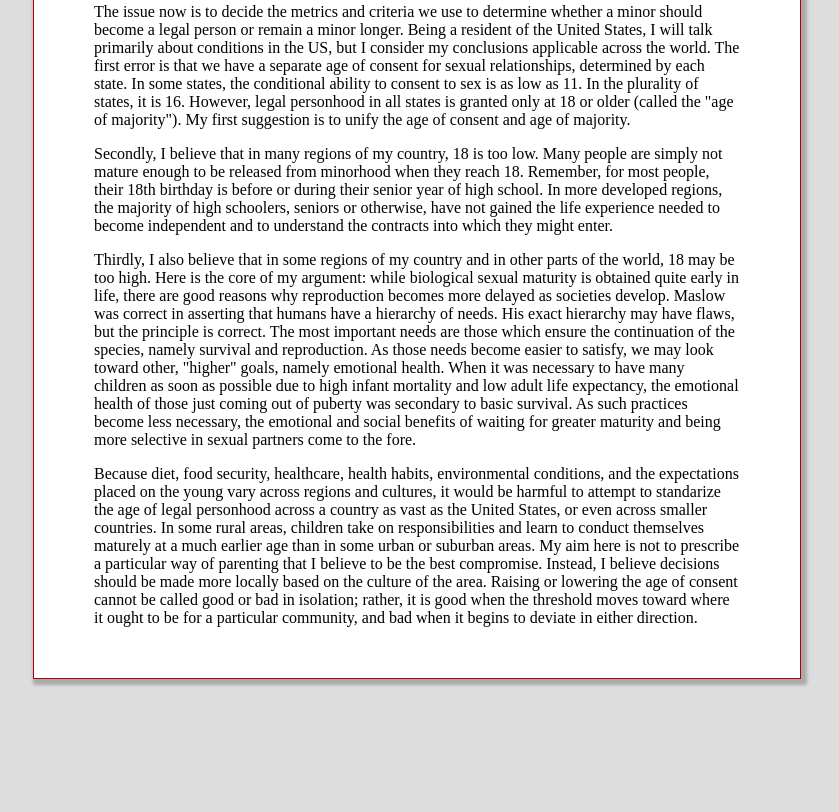
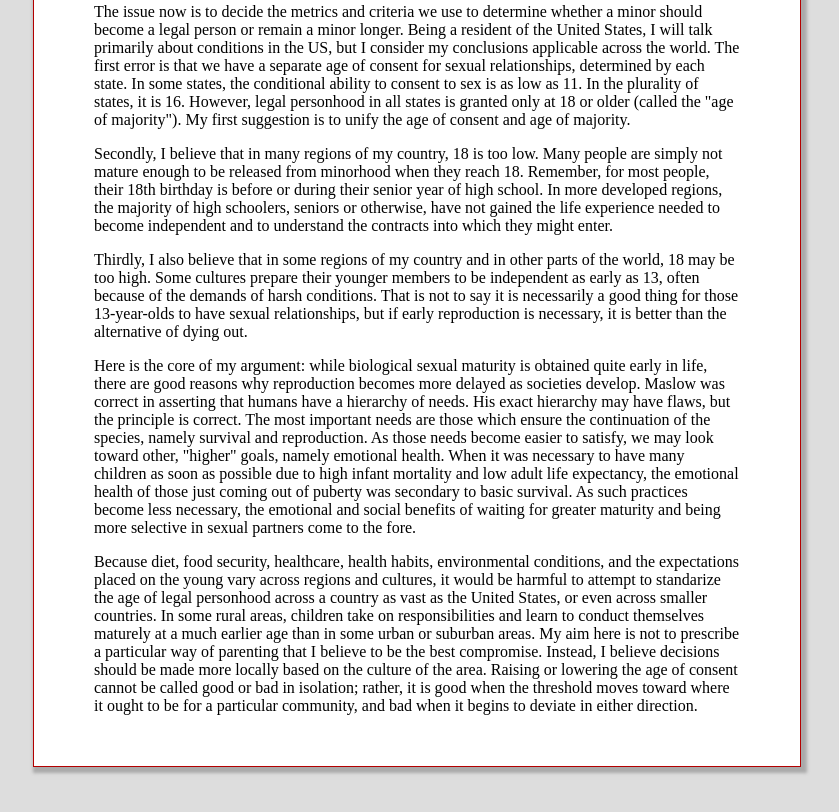
Before and after one commit to landyacht/landyacht.github.io, a plain HTML site: page age-of-consent.html in a window 1280 px wide. Shown: the part 2229-3041 px from the top of the page, without its empty margins (223-1062 px from the left). Before the commit the page ends 3003 px from the top, so only its background shows below. Drawn offline with Linux system fonts and the light colour scheme.

Commit message:
Turned confusing opening sentence into its own paragraph in age-of-consent.html

```diff
--- a/age-of-consent.html
+++ b/age-of-consent.html
@@ -134,6 +134,10 @@
 			</p>
 			<p>
 				Thirdly, I also believe that in some regions of my country and in other parts of the world, 18 may be too high.
+				Some cultures prepare their younger members to be independent as early as 13, often because of the demands of harsh conditions.
+				That is not to say it is necessarily a good thing for those 13-year-olds to have sexual relationships, but if early reproduction is necessary, it is better than the alternative of dying out.
+			</p>
+			<p>
 				Here is the core of my argument: while biological sexual maturity is obtained quite early in life, there are good reasons why reproduction becomes more delayed as societies develop.
 				Maslow was correct in asserting that humans have a hierarchy of needs. His exact hierarchy may have flaws, but the principle is correct.
 				The most important needs are those which ensure the continuation of the species, namely survival and reproduction.
```
